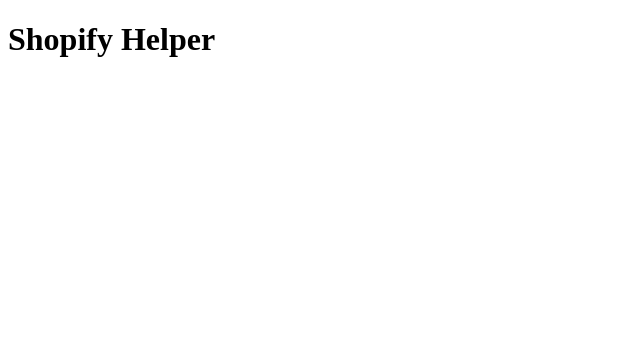
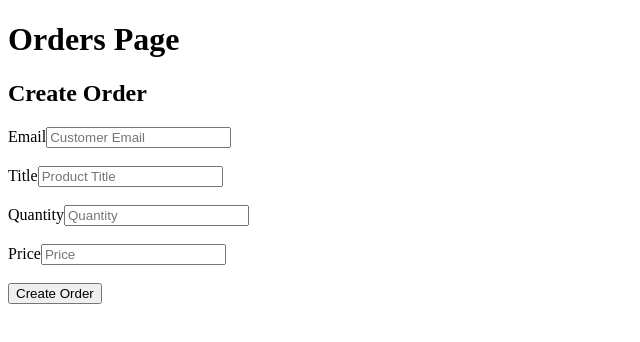
Before and after one commit to Inderbir001/shopifyHelper, a React app in the folder frontend/: page /orders in a window 1280 px wide. Shown: the top 342 px of the page, without its empty margins (0-640 px from the left). Built offline with nearby package versions, Linux system fonts and the light colour scheme; the HTML template or start-up script is replaced by a standard one.

Commit message:
order builder added

```diff
--- a/frontend/src/App.jsx
+++ b/frontend/src/App.jsx
@@ -1,23 +1,23 @@
-import { useEffect } from "react";
-import api from "./api/axios";
+import { BrowserRouter, Routes, Route } from "react-router-dom";
+
+import Dashboard from "./pages/Dashboard";
+import Orders from "./pages/Orders";
+import Products from "./pages/Products";
+import Settings from "./pages/Settings";
 
 function App() {
-  useEffect(() => {
-    fetchApi();
-  }, []);
+  return (
+    <BrowserRouter>
+      <Routes>
+        <Route path="/" element={<Dashboard />} />
 
-  const fetchApi = async () => {
-    try {
-      const response = await api.get("/");
-      console.log(response.data);
-    } catch (error) {
-      console.log(error);
-    }
-  };
-  return (
-    <div>
-      <h1>Shopify Helper</h1>
-    </div>
+        <Route path="/orders" element={<Orders />} />
+
+        <Route path="/products" element={<Products />} />
+
+        <Route path="/settings" element={<Settings />} />
+      </Routes>
+    </BrowserRouter>
   );
 }
 
--- /dev/null
+++ b/frontend/src/api/orderApi.js
@@ -0,0 +1,6 @@
+import api from "./axios.js";
+
+export const createOrderApi = async (orderData) => {
+  const response = await api.post("api/orders/create", orderData);
+  return response.data;
+};
--- /dev/null
+++ b/frontend/src/components/orders/OrderForm.jsx
@@ -0,0 +1,105 @@
+import { useState } from "react";
+import { createOrderApi } from "../../api/orderApi";
+import { buildOrderPayload } from "../../utils/orderPayload";
+
+function OrderForm() {
+  const [email, setEmail] = useState("");
+  const [title, setTitle] = useState("");
+  const [quantity, setQuantity] = useState("");
+  const [price, setPrice] = useState("");
+
+  const [loading, setLoading] = useState(false);
+
+  const handleSubmit = async (e) => {
+    e.preventDefault();
+
+    try {
+      setLoading(true);
+
+      const orderData = buildOrderPayload({
+        email,
+        title,
+        quantity,
+        price,
+      });
+
+      const response = await createOrderApi(orderData);
+
+      console.log(response);
+
+      alert("Order created successfully");
+    } catch (error) {
+      console.log(error);
+
+      alert("Order creation failed");
+    } finally {
+      setLoading(false);
+    }
+  };
+
+  return (
+    <div>
+      <h2>Create Order</h2>
+
+      <form onSubmit={handleSubmit}>
+        <div>
+          <label>Email</label>
+
+          <input
+            type="email"
+            placeholder="Customer Email"
+            value={email}
+            onChange={(e) => setEmail(e.target.value)}
+          />
+        </div>
+
+        <br />
+
+        <div>
+          <label>Title</label>
+
+          <input
+            type="text"
+            placeholder="Product Title"
+            value={title}
+            onChange={(e) => setTitle(e.target.value)}
+          />
+        </div>
+
+        <br />
+
+        <div>
+          <label>Quantity</label>
+
+          <input
+            type="number"
+            placeholder="Quantity"
+            value={quantity}
+            onChange={(e) => setQuantity(e.target.value)}
+          />
+        </div>
+
+        <br />
+
+        <div>
+          <label>Price</label>
+
+          <input
+            type="number"
+            placeholder="Price"
+            value={price}
+            onChange={(e) => setPrice(e.target.value)}
+          />
+        </div>
+
+        <br />
+
+        <button type="submit">
+          {loading ? "Creating..." : "Create Order"}
+        </button>
+      </form>
+    </div>
+  );
+}
+
+export default OrderForm;
--- /dev/null
+++ b/frontend/src/pages/Dashboard.jsx
@@ -0,0 +1,5 @@
+function Dashboard() {
+  return <h1>Dashboard</h1>;
+}
+
+export default Dashboard;
--- /dev/null
+++ b/frontend/src/pages/Orders.jsx
@@ -0,0 +1,12 @@
+import OrderForm from "../components/orders/OrderForm";
+
+function Orders() {
+  return (
+    <div>
+      <h1>Orders Page</h1>
+      <OrderForm></OrderForm>
+    </div>
+  );
+}
+
+export default Orders;
--- /dev/null
+++ b/frontend/src/pages/Products.jsx
@@ -0,0 +1,5 @@
+function Products() {
+  return <h1>Products</h1>;
+}
+
+export default Products;
--- /dev/null
+++ b/frontend/src/pages/Settings.jsx
@@ -0,0 +1,5 @@
+function Settings() {
+  return <h1>Settings</h1>;
+}
+
+export default Settings;
--- /dev/null
+++ b/frontend/src/utils/orderPayload.js
@@ -0,0 +1,98 @@
+export const buildOrderPayload = ({
+  email,
+  title,
+  quantity,
+  price,
+}) => {
+  return {
+    email,
+
+    financial_status: "paid",
+
+    fulfillment_status: null,
+
+    send_receipt: true,
+
+    currency: "EUR",
+
+    note: "Created from Shopify Helper",
+
+    tags: "shopify-helper,test-order",
+
+    customer: {
+      first_name: "Inder",
+      last_name: "Singh",
+      email,
+    },
+
+    billing_address: {
+      first_name: "Inder",
+      last_name: "Singh",
+      address1: "Street 1",
+      city: "Bangalore",
+      province: "Karnataka",
+      country: "India",
+      zip: "560001",
+      phone: "9999999999",
+    },
+
+    shipping_address: {
+      first_name: "Inder",
+      last_name: "Singh",
+      address1: "Street 1",
+      city: "Bangalore",
+      province: "Karnataka",
+      country: "India",
+      zip: "560001",
+      phone: "9999999999",
+    },
+
+    line_items: [
+      {
+        title,
+        quantity: Number(quantity),
+        price: Number(price),
+      },
+    ],
+
+    shipping_lines: [
+      {
+        title: "Standard Shipping",
+        price: "10.00",
+        code: "STANDARD",
+      },
+    ],
+
+    tax_lines: [
+      {
+        price: "5.00",
+        rate: 0.05,
+        title: "GST",
+      },
+    ],
+
+    transactions: [
+      {
+        kind: "sale",
+        status: "success",
+        amount: Number(price) * Number(quantity),
+      },
+    ],
+
+    note_attributes: [
+      {
+        name: "source",
+        value: "shopify-helper-app",
+      },
+    ],
+
+    metafields: [
+      {
+        namespace: "custom",
+        key: "test_key",
+        value: "test_value",
+        type: "single_line_text_field",
+      },
+    ],
+  };
+};
```
Also changed, not shown: 1 other file (tests, documents, lock files or other folders).
